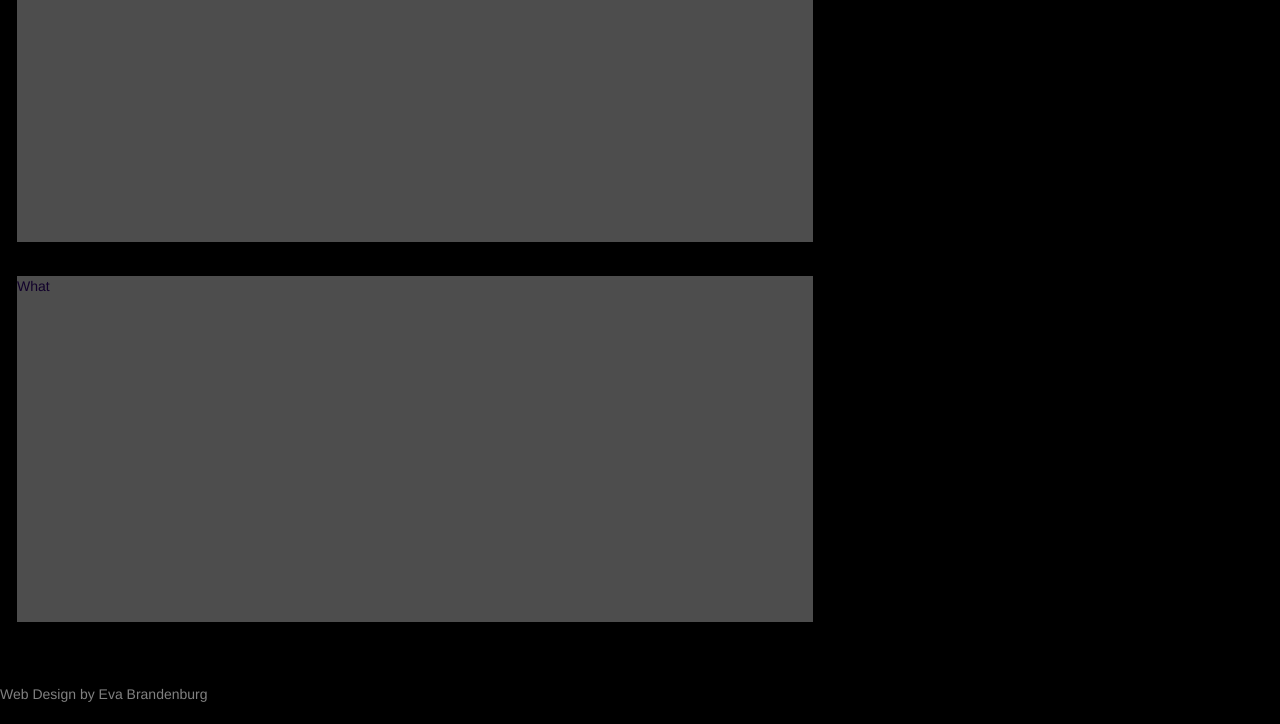
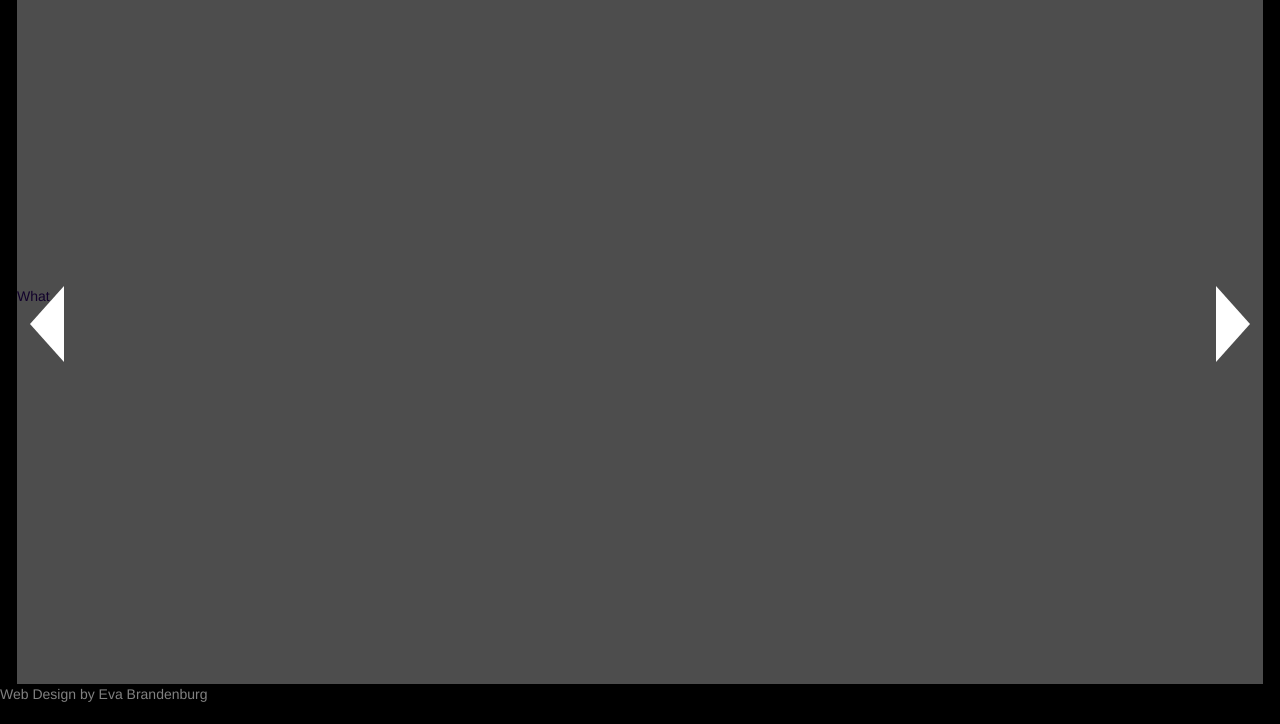
Before and after one commit to evabrandenburg/eva_portfolio, a plain HTML site: page index.html in a window 1280 px wide. Shown: the part 76-800 px from the top of the page. Drawn offline with nearby package versions, Linux system fonts and the light colour scheme.

Commit message:
full page working

```diff
--- a/index.html
+++ b/index.html
@@ -7,6 +7,8 @@
      <link rel='stylesheet' href='http://netdna.bootstrapcdn.com/bootstrap/3.1.1/css/bootstrap.min.css'>
     <link rel="stylesheet" href="styles/jquery.fullPage.css">
     <link rel='stylesheet' href='styles/main.css'>
+    <link href="bxslider/jquery.bxslider.css" rel="stylesheet" />
+	</head>
 </head>
 <body>
 
@@ -35,7 +37,7 @@
 		</div>
 
 
-		<div class="slide" data-anchor="slide2">
+		<div class="slide" data-anchor="slide">
 			<span class="toSlide" data-index="1">
 				What
 			</span>
--- a/javascript/main.js
+++ b/javascript/main.js
@@ -1 +1,3 @@
-/* CURRENTLY IN: javascript/main.js */
+$(document).ready(function() {
+    $('#fullpage').fullpage();
+});/* CURRENTLY IN: javascript/main.js */
```
